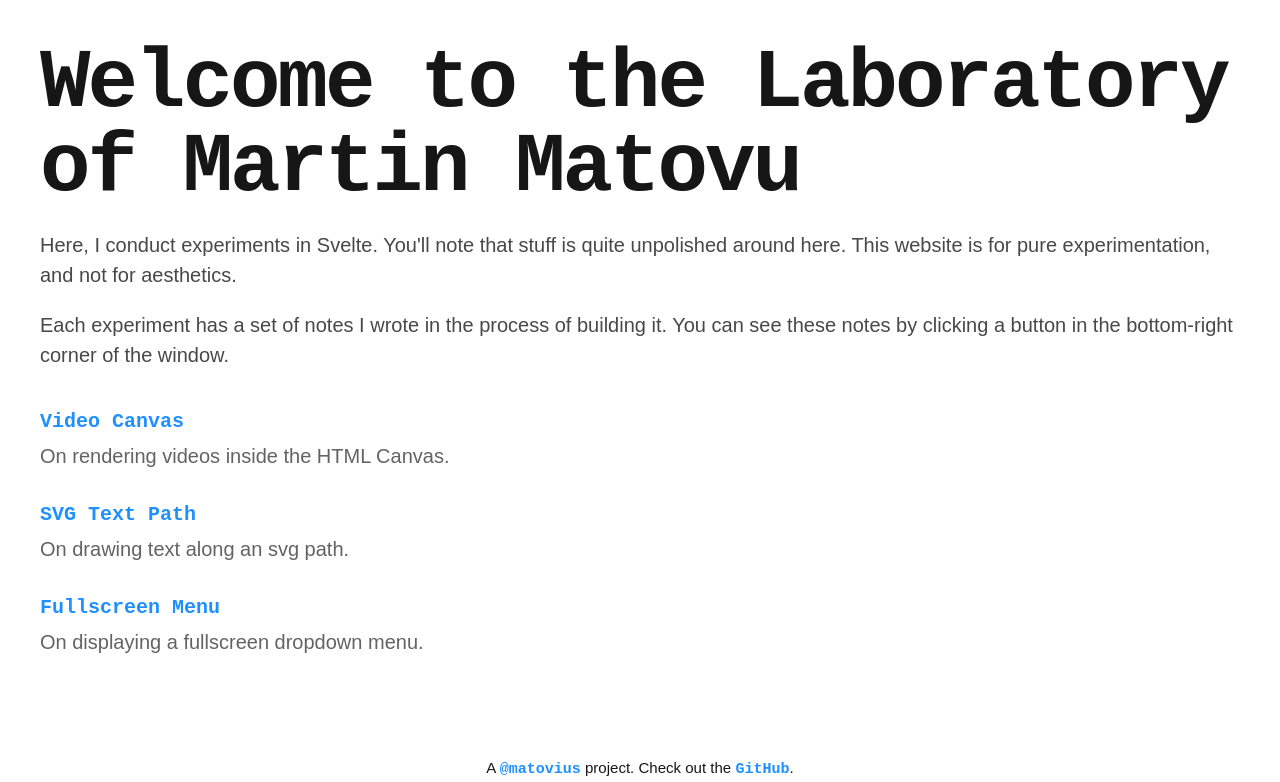
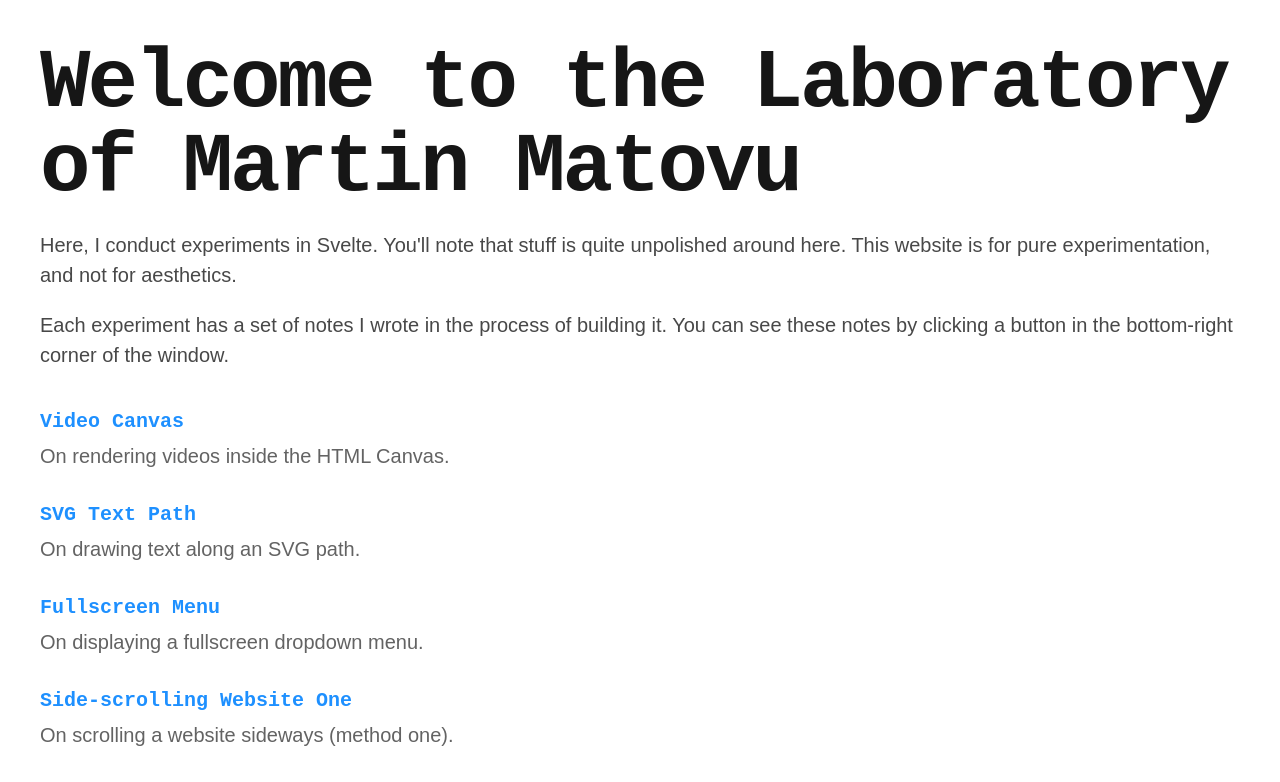
Before and after one commit to matovius/lab, a SvelteKit app: page / in a window 1280 px wide. Shown: the top 782 px of the page. Built offline with nearby package versions, Linux system fonts and the light colour scheme; a web font is replaced by a local one.

Commit message:
feat: update `+page.svelte` on the homepage
- change statically-rendered experiment links into a more template-style
  format for easy expandability
- add links for side-scrolling website experiments

```diff
--- a/src/routes/+page.svelte
+++ b/src/routes/+page.svelte
@@ -1,5 +1,39 @@
 <script>
-	import { resolve } from '$app/paths';
+	/**
+	 * @typedef Experiment
+		* @prop { string } label
+		* @prop { string } description
+		* @prop { import('$app/types').ResolvedPathname } url
+	*/
+
+	/** @type { Experiment[] } */
+	const experimentLinks = [
+	  {
+			label: 'Video Canvas',
+			description: 'On rendering videos inside the HTML Canvas.',
+			url: '/video-canvas'
+		},
+    {
+  		label: 'SVG Text Path',
+  		description: 'On drawing text along an SVG path.',
+  		url: '/svg-text-path'
+  	},
+    {
+     	label: 'Fullscreen Menu',
+     	description: 'On displaying a fullscreen dropdown menu.',
+     	url: '/fullscreen-menu'
+    },
+    {
+ 			label: 'Side-scrolling Website One',
+ 			description: 'On scrolling a website sideways (method one).',
+ 			url: '/side-scrolling-website'
+		},
+    {
+  		label: 'Side-scrolling Website Two',
+  		description: 'On scrolling a website sideways (method two).',
+  		url: '/side-scrolling-website-too'
+   	}
+	];
 </script>
 
 <svelte:head>
@@ -21,18 +55,12 @@
 		</hgroup>
 
 		<ul>
-			<li>
-				<a href={resolve('/video-canvas')}>Video Canvas</a>
-				<p>On rendering videos inside the HTML Canvas.</p>
-			</li>
-			<li>
-				<a href={resolve('/svg-text-path')}>SVG Text Path</a>
-				<p>On drawing text along an svg path.</p>
-			</li>
-			<li>
-				<a href={resolve('/fullscreen-menu')}>Fullscreen Menu</a>
-				<p>On displaying a fullscreen dropdown menu.</p>
-			</li>
+  		{#each experimentLinks as link (experimentLinks.indexOf(link))}
+    		<li>
+    		<a href={link.url}>{link.label}</a>
+    		<p>{link.description}</p>
+    		</li>
+  		{/each}
 		</ul>
 	</div>
 </main>
```
